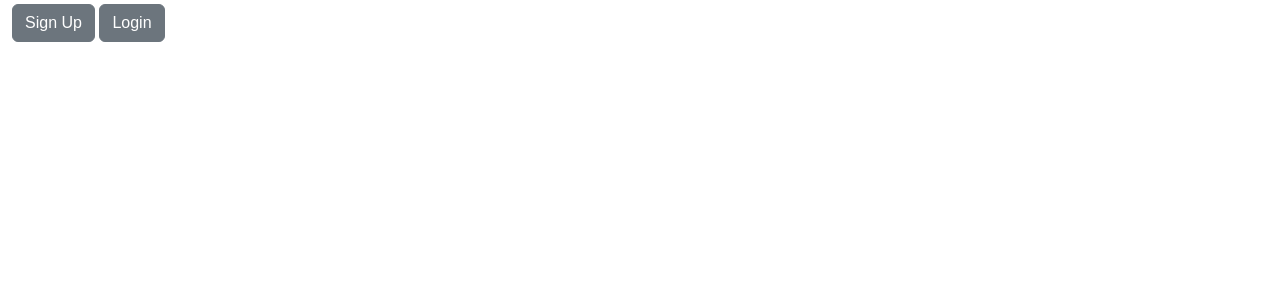
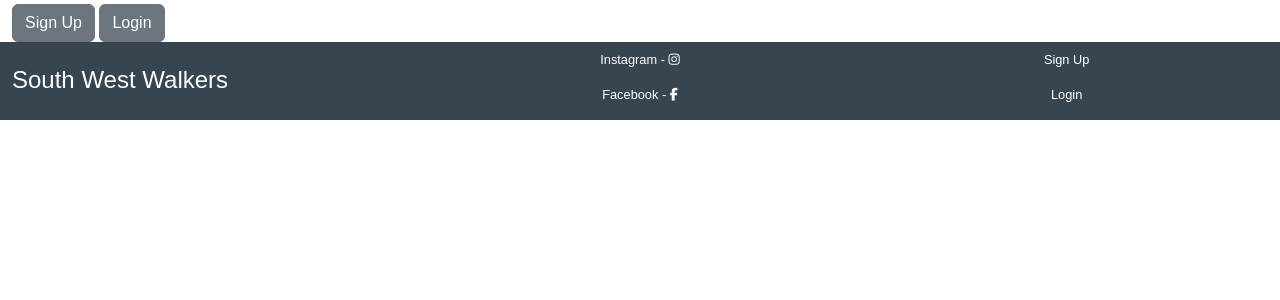
Before and after one commit to cwallacebailey/Django-SouthWest-Walkers, a Django app: page /profile/create_profile in a window 1280 px wide. Shown: the part 56-356 px from the top of the page. Run offline with Django 4.2, Linux system fonts and the light colour scheme; parts of the project's set-up code (start-up, migrations or seed data) failed here and were passed over; some libraries are stand-ins or nearby versions.

Commit message:
create footer

```diff
--- a/blog/forms.py
+++ b/blog/forms.py
@@ -4,7 +4,7 @@ from django_summernote.widgets import *
 
 
 class PostForm(forms.ModelForm):
-    class Meta: # meta class is a class who's instances are classes
+    class Meta:
         model = Post
         fields = ('post_title', 'post_blurb', 'header_image', 'image_2', 'image_3', 'distance', 'meters_climbed', 'first_cairn', 'second_cairn', 'third_cairn',  'body',)
 
@@ -16,7 +16,7 @@ class PostForm(forms.ModelForm):
             'first_cairn': forms.Select(attrs={'class': 'form-control'}),
             'second_cairn': forms.Select(attrs={'class': 'form-control'}),
             'third_cairn': forms.Select(attrs={'class': 'form-control'}),
-            'body': SummernoteWidget(),
+            'body': SummernoteWidget({ 'class': '.summernote'}),
         }
 
 class CommentForm(forms.ModelForm):
--- a/static/css/style.css
+++ b/static/css/style.css
@@ -39,6 +39,13 @@
 .couldbe {
     transition: all 0.4s ease-in-out;
 }
+
+/* label[for=id_second_cairn],
+#id_second_cairn,
+label[for=id_third_cairn],
+#id_third_cairn {
+    visibility: hidden;
+} */
 
 .couldbe:hover {
     background: #36454F;
@@ -83,6 +90,38 @@
     margin-left: 25px;
 }
 
+footer {
+    padding: 0;
+    margin: 0;
+    font-size: 80%;
+    background-color: #36454F;
+    color: white;
+}
+
+.footer-account {
+    color: white;
+    transition: all 0.4s ease-in-out;
+    text-decoration: none;
+}
+
+.footer-account:hover {
+    text-decoration: underline;
+    color: #12948d;
+}
+
+.footer-social-link {
+    color: white;
+}
+
+.footer-social-link {
+    transition: all 0.4s ease-in-out;
+    text-decoration: none;
+}
+
+.footer-social-link:hover {
+    color: #12948d;
+}
+
 .social-links li a i {
     width: 32px;
     height: 32px;
--- a/templates/elements/footer.html
+++ b/templates/elements/footer.html
@@ -0,0 +1,46 @@
+<!-- Footer bar -->
+
+<footer class="container-fluid footer">
+    <div class="row">
+        <div class="col-sm-4 mt-4">
+            <h4>South West Walkers</h4>
+        </div>
+        <div class="col-sm-4 mt-2">
+            <div class="text-center">
+                <p>
+                    <a href="https://www.instagram.com/" target="_blank" class="footer-social-link">Instagram - <i class="fa fa-instagram" aria-hidden="true"></i></a>
+                </p>
+            </div>
+            <div class="text-center">
+                <p>
+                    <a href="https://www.Facebook.com/" target="_blank" class="footer-social-link">Facebook - <i class="fa fa-facebook" aria-hidden="true"></i></a>
+                </p>
+            </div>
+        </div>
+
+        {% if user.is_authenticated %}
+        <div class="col-sm-4 mt-4">
+            <div class="text-center">
+                <p>
+                    <a href="{% url 'account_login' %}" class="footer-account">Logout</a>
+                </p>
+            </div>
+        </div>
+
+        {% else %}
+
+        <div class="col-sm-4 mt-2">
+            <div class="text-center">
+                <p>
+                    <a href="{% url 'account_signup' %}" class="footer-account">Sign Up</a>
+                </p>
+            </div>
+            <div class="text-center">
+                <p>
+                    <a href="{% url 'account_login' %}" class="footer-account">Login</a>
+                </p>
+            </div>
+        </div>
+        {% endif %}
+    </div>
+</footer>
--- a/templates/structure/base.html
+++ b/templates/structure/base.html
@@ -17,6 +17,8 @@
       {% endblock %}
   </div>
 
+  <!-- body -->
+  {% include 'elements/footer.html' %}
     <script src="https://cdn.jsdelivr.net/npm/bootstrap@5.2.0-beta1/dist/js/bootstrap.bundle.min.js" integrity="sha384-pprn3073KE6tl6bjs2QrFaJGz5/SUsLqktiwsUTF55Jfv3qYSDhgCecCxMW52nD2" crossorigin="anonymous"></script>
   </body>
 </html>
```
Also changed, not shown: templates/new_post.html (+3 -5 lines).
